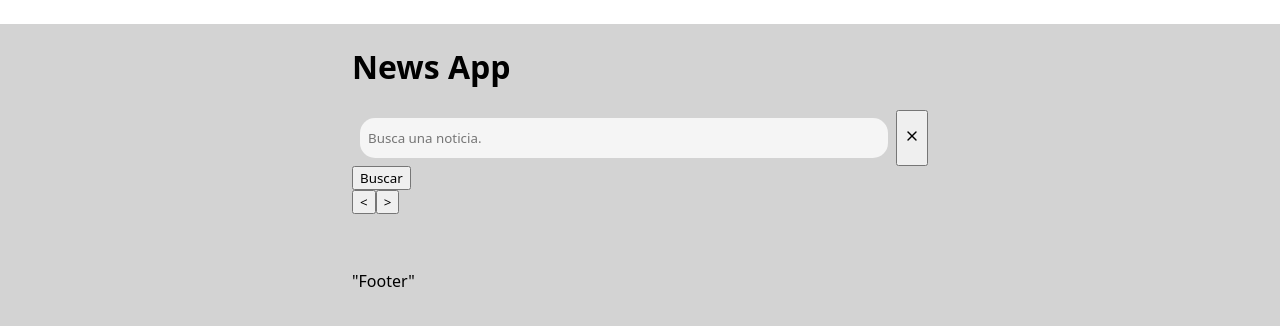
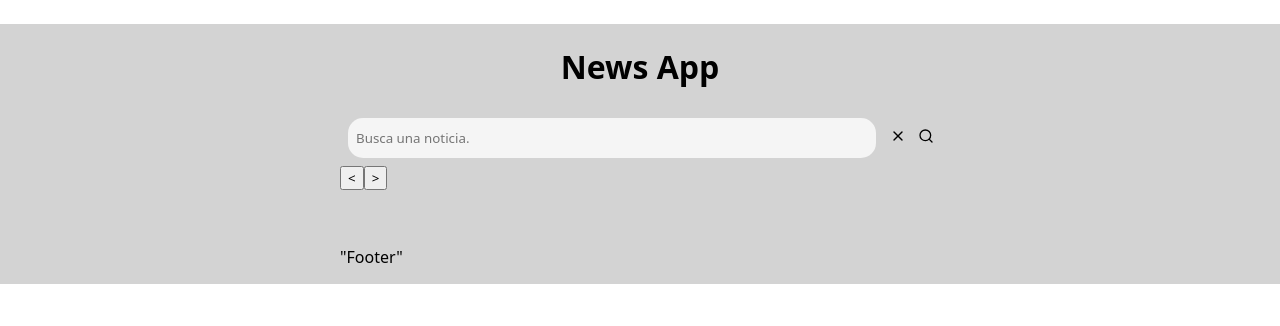
Before and after one commit to maxirama/news_app_challenge, a React (Create React App) app: page / in a window 1280 px wide. Shown: the top 326 px of the page. Built offline with nearby package versions, Linux system fonts and the light colour scheme.

Commit message:
mejoras styling, creacion de iconos.

```diff
--- a/src/components/Header/index.tsx
+++ b/src/components/Header/index.tsx
@@ -1,10 +1,9 @@
 import SearchBar from "./searchBar";
-import SearchButton from "./searchButton";
 import { useState } from "react";
 import { useDispatch } from "react-redux";
 import { fetchNewsData } from "../../features/newsSlice";
 import Pagination from "../Pagination";
-
+import "./styles/index.css"
 
 const Header = () => {
   const [searchValue, setSearchValue] = useState("");
@@ -30,8 +29,8 @@ const Header = () => {
           searchValue={searchValue}
           setSearchValue={setSearchValue}
           handleKeyDown={handleKeyDown}
+          handleNewsSearch={handleNewsSearch}
         />
-        <SearchButton onNewsSearch={handleNewsSearch} />
         <Pagination />
       </div>
     </header>
--- a/src/components/Header/searchBar.tsx
+++ b/src/components/Header/searchBar.tsx
@@ -1,9 +1,11 @@
 import "./styles/index.css";
-import ClearIcon from "../../icons/ClearIcon";
+import ClearIcon from "../../icons/Clear";
+import MagnifyingGlassIcon from "../../icons/MagnifyingGlass";
 
 interface SearchBarProps {
   searchValue: string;
   setSearchValue: Function;
+  handleNewsSearch: any;
   handleKeyDown: any;
 }
 
@@ -11,6 +13,7 @@ const SearchBar: React.FC<SearchBarProps> = ({
   searchValue,
   setSearchValue,
   handleKeyDown,
+  handleNewsSearch,
 }) => {
   const handleChange = (e: any) => {
     setSearchValue(e.target.value);
@@ -31,9 +34,14 @@ const SearchBar: React.FC<SearchBarProps> = ({
         value={searchValue}
         placeholder="Busca una noticia."
       />
-      <button className="clear-button" onClick={handleClear}>
-        <ClearIcon />
-      </button>
+      <div className="search-bar-icon-container">
+        <button className="search-bar-icon" onClick={handleClear}>
+          <ClearIcon />
+        </button>
+        <button className="search-bar-icon" onClick={handleNewsSearch}>
+          <MagnifyingGlassIcon />
+        </button>
+      </div>
     </div>
   );
 };
--- a/src/components/Header/searchButton.tsx
+++ /dev/null
@@ -1,17 +0,0 @@
-import { fetchNews } from "../../services/api";
-import { setNewsData } from "../../features/newsSlice";
-import { INewsApiResponse } from "../../types";
-
-interface SearchButtonProps {
-  onNewsSearch: any;
-}
-
-const SearchButton: React.FC<SearchButtonProps> = ({ onNewsSearch }) => {
-  return (
-    <button type="button" onClick={onNewsSearch}>
-      Buscar
-    </button>
-  );
-};
-
-export default SearchButton;
--- a/src/components/Header/styles/index.css
+++ b/src/components/Header/styles/index.css
@@ -20,3 +20,19 @@
     background: white;
     outline: 1px solid lightgray;
 }
+
+.search-bar-icon {
+    border: none;
+    background: none;
+    gap: 20px;
+}
+
+.search-bar-icon-container {
+    display: flex;
+    justify-content: center;
+}
+
+h1 {
+    display: flex;
+    justify-content: center;
+}
--- /dev/null
+++ b/src/icons/MagnifyingGlass/index.tsx
@@ -0,0 +1,22 @@
+import React from "react";
+
+const MagnifyingGlassIcon: React.FC = () => {
+  return (
+    <svg
+      xmlns="http://www.w3.org/2000/svg"
+      viewBox="0 0 24 24"
+      fill="none"
+      stroke="currentColor"
+      strokeWidth="2"
+      strokeLinecap="round"
+      strokeLinejoin="round"
+      width="16"
+      height="16"
+    >
+      <circle cx="11" cy="11" r="8" />
+      <line x1="21" y1="21" x2="16.65" y2="16.65" />
+    </svg>
+  );
+};
+
+export default MagnifyingGlassIcon;
--- a/src/styles/index.css
+++ b/src/styles/index.css
@@ -6,13 +6,12 @@
 .App {
   background-color: lightgray;
   width: 100%;
-  height: 100vh;
+  height: auto;
   margin: auto;
   display: flex;
   flex-direction: column;
   align-items: center;
   margin-top: 3vh;
-  overflow: auto;
 }
 
 input {
```
Also changed, not shown: src/icons/Clear/index.tsx (renamed from src/icons/ClearIcon/index.tsx).
